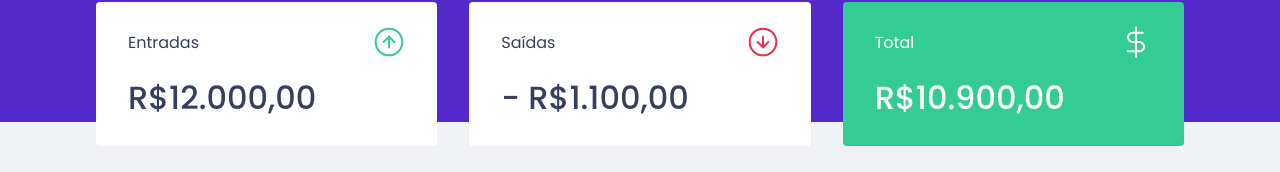
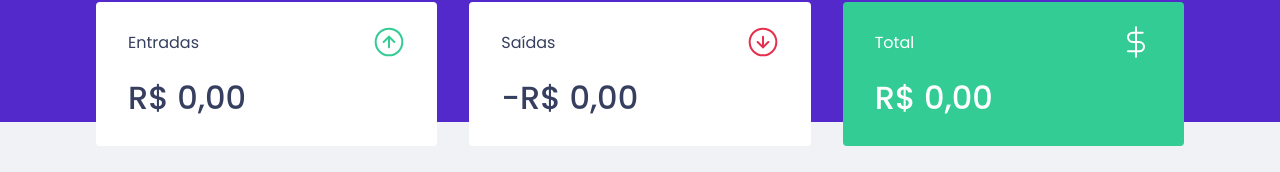
Before and after one commit to Bujira/ignite-dtmoney, a React (Create React App) app: page / in a window 1280 px wide. Shown: the part 150-322 px from the top of the page. Built offline with nearby package versions, Linux system fonts and the light colour scheme; no server answers; what miragejs would draw is missing.

Commit message:
commit 23: calculating summary values

```diff
--- a/src/components/Summary/index.tsx
+++ b/src/components/Summary/index.tsx
@@ -9,6 +9,22 @@
 export function Summary() {
   const { transactions } = useContext(TransactionsContext)
 
+  const summary = transactions.reduce((acc, transaction) => {
+    if (transaction.type === 'deposit') {
+      acc.deposits += transaction.amount
+      acc.total += transaction.amount
+    } else {
+      acc.withdrawals += transaction.amount
+      acc.total -= transaction.amount
+    }
+
+    return acc
+  }, {
+    deposits: 0,
+    withdrawals: 0,
+    total: 0,
+  })
+
   return (
     <Container>
       <div>
@@ -16,21 +32,37 @@
           <p>Entradas</p>
           <img src={incomeImg} alt="income" />
         </header>
-        <strong>R$12.000,00</strong>
+        <strong>
+          {new Intl.NumberFormat('pt-BR', {
+            style: 'currency',
+            currency: 'BRL'
+          }).format(summary.deposits)}
+        </strong>
       </div>
       <div>
         <header>
           <p>Saídas</p>
           <img src={outcomeImg} alt="outcome" />
         </header>
-        <strong>- R$1.100,00</strong>
+        <strong>
+          -
+          {new Intl.NumberFormat('pt-BR', {
+            style: 'currency',
+            currency: 'BRL'
+          }).format(summary.withdrawals)}
+        </strong>
       </div>
       <div className='highlight-background'>
         <header>
           <p>Total</p>
           <img src={totalImg} alt="total" />
         </header>
-        <strong>R$10.900,00</strong>
+        <strong>
+          {new Intl.NumberFormat('pt-BR', {
+            style: 'currency',
+            currency: 'BRL'
+          }).format(summary.total)}
+        </strong>
       </div>
     </Container>
   )
```
